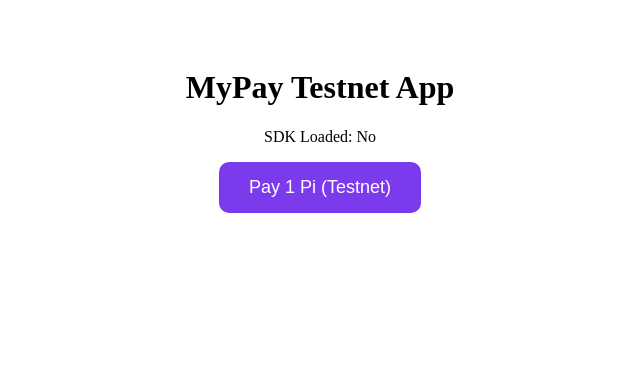
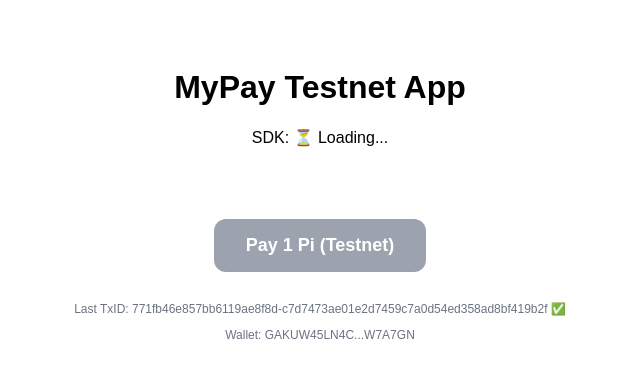
Before and after one commit to Njihia27/mypay-testnet-app, a Next.js app: page / in a window 1280 px wide. Shown: the top 378 px of the page, without its empty margins (320-960 px from the left). Built offline with nearby package versions, Linux system fonts and the light colour scheme.

Commit message:
Enhance payment handling and UI in Home component

```diff
--- a/app/page.tsx
+++ b/app/page.tsx
@@ -9,6 +9,8 @@ declare global {
 
 export default function Home() {
   const [sdkLoaded, setSdkLoaded] = useState(false);
+  const [username, setUsername] = useState("");
+  const [status, setStatus] = useState("");
 
   useEffect(() => {
     const script = document.createElement("script");
@@ -16,6 +18,7 @@ export default function Home() {
     script.async = true;
     script.onload = () => {
       if (window.Pi) {
+        // For Testnet: sandbox:true | For Mainnet: sandbox:false
         window.Pi.init({ version: "2.0", sandbox: true });
         setSdkLoaded(true);
       }
@@ -25,15 +28,15 @@ export default function Home() {
 
   const handlePay = async () => {
     if (!window.Pi || !sdkLoaded) {
-      alert("SDK not loaded. Open in Pi Browser sandbox.");
+      alert("Open in Pi Browser!");
       return;
     }
     try {
-      // 1. MUST AUTHENTICATE WITH PAYMENTS SCOPE
+      setStatus("Authenticating...");
       const scopes = ["username", "payments"];
 
-      function onIncompletePaymentFound(payment: any) {
-        console.log("Incomplete payment:", payment);
+      const onIncompletePaymentFound = (payment: any) => {
+        console.log("Incomplete found:", payment.identifier);
         return fetch("/api/complete", {
           method: "POST",
           headers: { "Content-Type": "application/json" },
@@ -42,71 +45,90 @@ export default function Home() {
             txid: payment.transaction?.txid || "",
           }),
         });
-      }
+      };
 
       const auth = await window.Pi.authenticate(scopes, onIncompletePaymentFound);
-      console.log("Auth OK:", auth);
+      setUsername(auth.user.username);
+      setStatus(`Authenticated as ${auth.user.username}`);
+      console.log("Auth:", auth);
 
-      // 2. CREATE PAYMENT AFTER AUTH
+      setStatus("Creating payment...");
       const paymentData = {
         amount: 1,
-        memo: "MyPay Testnet",
-        metadata: { purpose: "testnet_checkout" },
+        memo: "MyPay Testnet - 1 Pi",
+        metadata: { purpose: "testnet_checkout", app: "MyPay" },
       };
 
       await window.Pi.createPayment(paymentData, {
         onReadyForServerApproval: async (paymentId: string) => {
-          console.log("Ready for approval:", paymentId);
+          setStatus(`Approving ${paymentId}...`);
           const res = await fetch("/api/approve", {
             method: "POST",
             headers: { "Content-Type": "application/json" },
             body: JSON.stringify({ paymentId }),
           });
           const data = await res.json();
-          console.log("Approve result:", data);
+          console.log("Approve:", data);
+          setStatus("Approved! Check wallet to confirm");
         },
         onReadyForServerCompletion: async (paymentId: string, txid: string) => {
-          console.log("Ready for completion:", paymentId, txid);
+          setStatus(`Completing ${txid}...`);
           const res = await fetch("/api/complete", {
             method: "POST",
             headers: { "Content-Type": "application/json" },
             body: JSON.stringify({ paymentId, txid }),
           });
           const data = await res.json();
-          console.log("Complete result:", data);
-          alert("Payment COMPLETED! TxID: " + txid);
+          console.log("Complete:", data);
+          setStatus(`COMPLETED! TxID: ${txid}`);
+          alert(`Payment COMPLETED! TxID: ${txid}`);
         },
         onCancel: (paymentId: string) => {
-          alert("Payment cancelled: " + paymentId);
+          setStatus(`Cancelled: ${paymentId}`);
         },
         onError: (error: any) => {
-          alert("Payment error: " + JSON.stringify(error));
+          console.error(error);
+          setStatus(`Error: ${JSON.stringify(error)}`);
+          alert(`Payment error: ${error}`);
         },
       });
     } catch (err: any) {
       console.error(err);
-      alert("Error: " + err.message);
+      setStatus(`Error: ${err.message}`);
+      alert(`Error: ${err.message}`);
     }
   };
 
   return (
-    <main style={{ padding: 40, textAlign: "center" }}>
-      <h1>MyPay Testnet App</h1>
-      <p>SDK Loaded: {sdkLoaded ? "Yes" : "No"}</p>
+    <main style={{ padding: 40, textAlign: "center", fontFamily: "sans-serif" }}>
+      <h1 style={{ fontSize: 32, fontWeight: "bold" }}>MyPay Testnet App</h1>
+      <p style={{ marginTop: 10 }}>
+        SDK: {sdkLoaded ? "✅ Loaded" : "⏳ Loading..."} {username && `| User: ${username}`}
+      </p>
+      <p style={{ marginTop: 10, color: "#7c3aed", fontWeight: "bold", minHeight: 20 }}>{status}</p>
+
       <button
         onClick={handlePay}
+        disabled={!sdkLoaded}
         style={{
-          padding: "15px 30px",
+          marginTop: 20,
+          padding: "16px 32px",
           fontSize: 18,
-          background: "#7c3aed",
+          fontWeight: "bold",
+          background: sdkLoaded ? "#7c3aed" : "#9ca3af",
           color: "white",
           border: "none",
-          borderRadius: 10,
-          cursor: "pointer",
+          borderRadius: 12,
+          cursor: sdkLoaded ? "pointer" : "not-allowed",
         }}
       >
         Pay 1 Pi (Testnet)
       </button>
+
+      <div style={{ marginTop: 30, fontSize: 12, color: "#6b7280" }}>
+        <p>Last TxID: 771fb46e857bb6119ae8f8d-c7d7473ae01e2d7459c7a0d54ed358ad8bf419b2f ✅</p>
+        <p>Wallet: GAKUW45LN4C...W7A7GN</p>
+      </div>
     </main>
   );
 }
```
